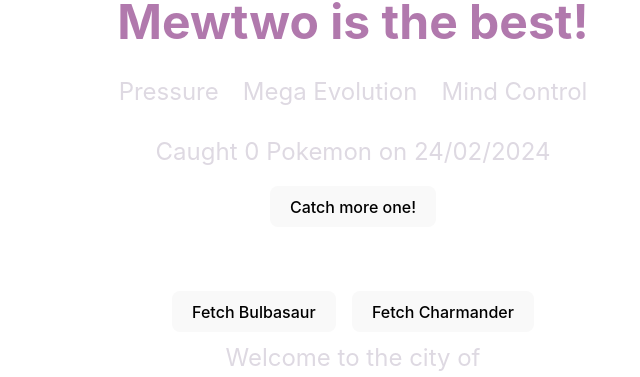
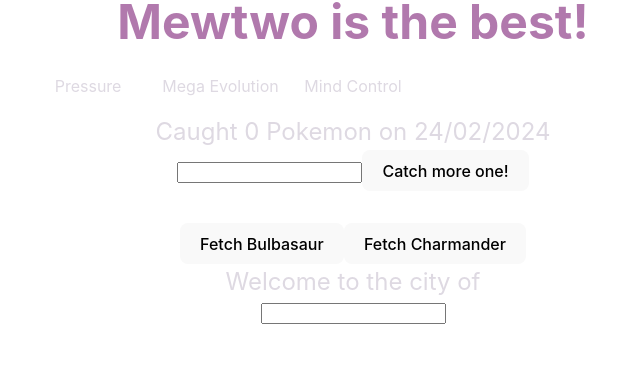
Before and after one commit to PERicci/cyf-pokedex, a React (Vite) app: page / in a window 1280 px wide. Shown: the part 477-854 px from the top of the page, without its empty margins (287-927 px from the left). After the commit the page ends 833 px from the top, so only its background shows below. Built offline with nearby package versions, Linux system fonts and the light colour scheme.

Commit message:
pokemon moves display changed to grid

```diff
--- a/src/App.css
+++ b/src/App.css
@@ -22,14 +22,16 @@
 ul {
   padding: 0;
   list-style-type: none;
-  display: flex;
-  justify-content: center;
-  gap: 1.5rem;
+  display: grid;
+  grid-template-columns: repeat(5, 1fr);
+  align-items: center;
+  row-gap: 0.5rem;
+  column-gap: 1rem;
   margin-top: 1rem;
-  font-size: 1.5rem;
+  font-size: 1rem;
 }
 
-button {
+li button {
   margin: 1rem 0.5rem 0.5rem;
 }
 
--- a/src/assets/components/CaughtPokemon.jsx
+++ b/src/assets/components/CaughtPokemon.jsx
@@ -7,34 +7,17 @@
 
 export function CaughtPokemon(props) {
   const [caught, setCaught] = useState([]);
+  const [pokemonNameInput, setPokemonNameInput] = useState("");
 
   useEffect(() => {}, [caught]);
 
-  function chooseRandomPokemon() {
-    const pokemon = [
-      `Mewtwo`,
-      `Mew`,
-      `Pikachu`,
-      `Eevee`,
-      `Charizard`,
-      `Blastoise`,
-      `Alakazam`,
-      `Gengar`,
-      `Dragonair`,
-      `Dragonite`,
-      `Venusaur`,
-      `Squirtle`,
-      `Charmander`,
-      `Bulbasaur`,
-      `Pidgeotto`,
-      `Rattata`,
-    ];
-    const randomIndex = Math.floor(Math.random() * pokemon.length);
-    return pokemon[randomIndex];
+  function catchPokemon() {
+    setCaught((prev) => [...prev, pokemonNameInput]);
+    setPokemonNameInput("");
   }
 
-  function catchPokemon() {
-    setCaught((prev) => [...prev, chooseRandomPokemon()]);
+  function handleInputChange(event) {
+    setPokemonNameInput(event.target.value);
   }
 
   const { date } = props;
@@ -43,6 +26,11 @@
       <p>
         Caught {caught.length} Pokemon on {date}
       </p>
+      <input
+        type="text"
+        value={pokemonNameInput}
+        onChange={handleInputChange}
+      />
       <button onClick={catchPokemon}>Catch more one!</button>
       <ul id="pokemon-list">
         {caught.map((pokemon, index) => (
```
